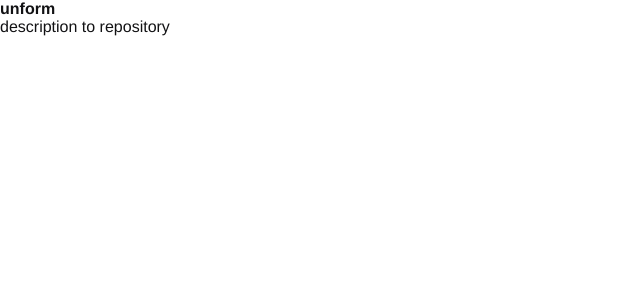
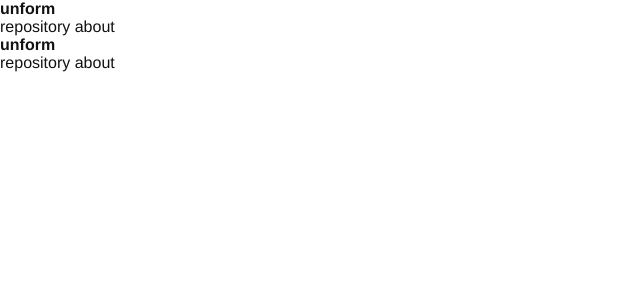
Before and after one commit to RudineiCTS/fundamentos-react, a React app: page / in a window 1280 px wide. Shown: the top 300 px of the page, without its empty margins (0-640 px from the left). Built offline with nearby package versions, Linux system fonts and the light colour scheme.

Commit message:
primeiro component

```diff
--- /dev/null
+++ b/src/components/RepositoryItem.jsx
@@ -0,0 +1,11 @@
+export function RepositoryItem (props){
+  return (
+    <li>
+      {/* {props.repository ?? 'default'} */}
+          <strong>{props.repository.name}</strong>
+          <p>{props.repository.description}</p>
+
+          <a href={props.repository.link}></a>
+    </li>
+  )
+}
--- a/src/components/RepositoryList.jsx
+++ b/src/components/RepositoryList.jsx
@@ -1,13 +1,18 @@
+import { RepositoryItem } from "./RepositoryItem";
+
+const repository ={
+  name: 'unform',
+  description: 'repository about',
+  link:'www.google.com'
+}
+
 export function RepositoryList(){
   return(
     <section>
       <ul>
-        <li>
-          <strong>unform</strong>
-          <p>description to repository</p>
+        <RepositoryItem repository={repository} />
+        <RepositoryItem repository={repository}/>
 
-          <a href="#"></a>
-        </li>
       </ul>
     </section>
   )
```
